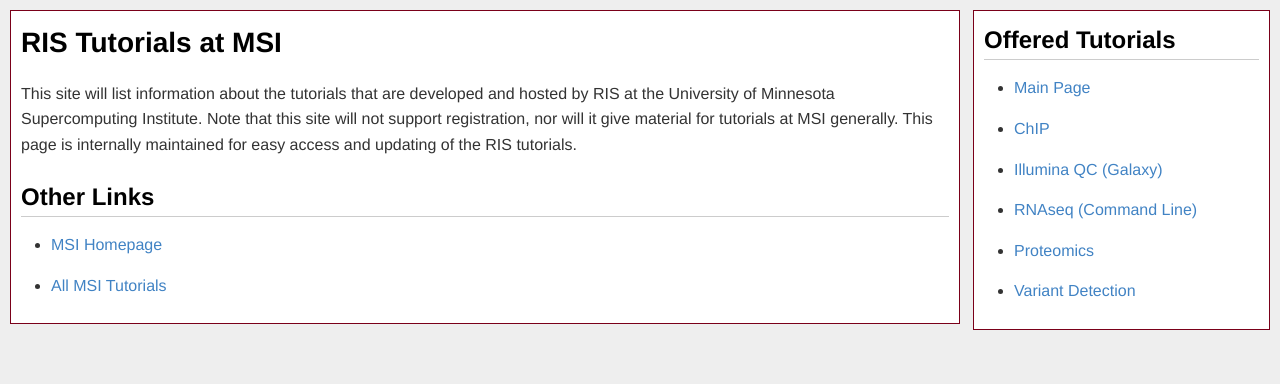
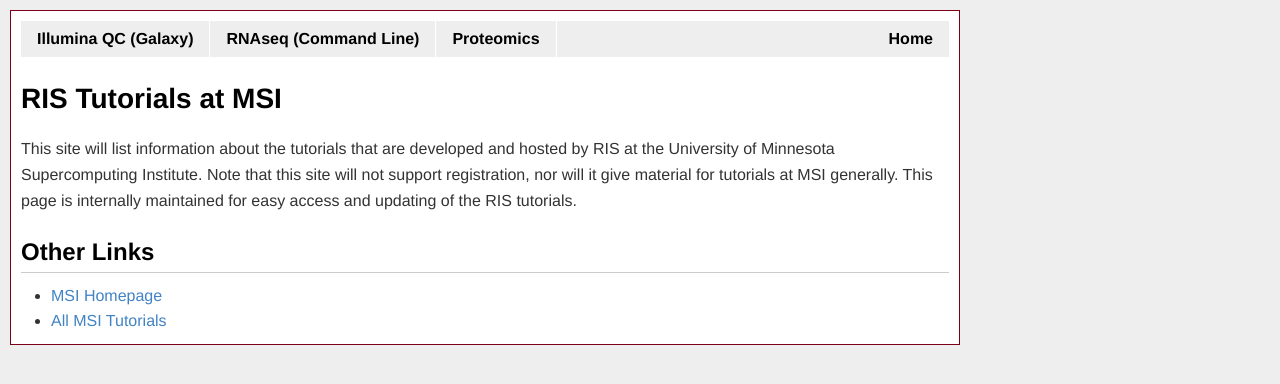
Before and after one commit to msi-ris/Tutorials, a Jekyll site: the page built from index.html, in a window 1280 px wide. Shown: the top 384 px of the page. Built offline with Jekyll 4.4.1, drawn with Linux system fonts in a browser that asks for light colours.

Commit message:
Update layout

```diff
--- a/_layouts/default.html
+++ b/_layouts/default.html
@@ -8,20 +8,15 @@
         <link rel="stylesheet" href="{{ "/css/main.css" | prepend: site.baseurl }}">
     </head>
     <body>
-        <div id="navcontainer">
-            <div id="navdiv">
-                <h2>Offered Tutorials</h2>
-                <ul id="tutlist">
-                    <li><a href="{{ "/" | prepend: site.baseurl }}">Main Page</a></li>
-                    <li><a href="{{ "/chip" | prepend: site.baseurl }}">ChIP</a></li>
-                    <li><a href="{{ "/illumina_galaxy" | prepend: site.baseurl }}">Illumina QC (Galaxy)</a></li>
-                    <li><a href="{{ "/rnaseq_cmd" | prepend: site.baseurl }}">RNAseq (Command Line)</a></li>
-                    <li><a href="{{ "/proteomics" | prepend: site.baseurl }}">Proteomics</a></li>
-                    <li><a href="{{ "/variant" | prepend: site.baseurl }}">Variant Detection</a></li>
-                </ul>
-            </div>
-        </div>
         <div id="maindiv">
+            <ul id="nav">
+                <!-- <li><a href="{{ "/chip" | prepend: site.baseurl }}">ChIP</a></li> -->
+                <li><a href="{{ "/illumina_galaxy" | prepend: site.baseurl }}">Illumina QC (Galaxy)</a></li>
+                <li><a href="{{ "/rnaseq_cmd" | prepend: site.baseurl }}">RNAseq (Command Line)</a></li>
+                <li><a href="{{ "/proteomics" | prepend: site.baseurl }}">Proteomics</a></li>
+                <!-- <li><a href="{{ "/variant" | prepend: site.baseurl }}">Variant Detection</a></li> -->
+                <li style="float:right"><a href="{{ "/" | prepend: site.baseurl }}">Home</a></li>
+            </ul>
             {{ content }}
         </div>
     </body>
--- a/css/main.css
+++ b/css/main.css
@@ -15,6 +15,7 @@ body {
     top:10px;
     left:10px;
     margin-right:320px;
+    margin-bottom:10px;
     min-width:620px;
     padding:10px;
     border:1px solid #7a0019;
@@ -62,4 +63,42 @@ div.warn {
 
 li, ul, ol {
     line-hieght:1;
+    margin:0;
 }
+
+/* This is the CSS for the navbar style navigation that we are going to use */
+ul#nav {
+    list-style-type:none;
+    margin:0;
+    padding:0;
+    overflow:hidden;
+    background-color:#eee;
+}
+
+ul#nav li {
+    float:left;
+    border-right:1px solid #fff;
+    font-weight:bold;
+}
+
+ul#nav li:last-child {
+  border-right: none;
+}
+
+ul#nav li a {
+  display:block;
+  color:#000;
+  text-align:center;
+  padding:5px 16px;
+  text-decoration:none;
+}
+
+ul#nav li a:hover:not(.active) {
+  background-color:#7a0019;
+  color:#fff;
+}
+
+ul#nav a.active {
+  background-color:#7a0019;
+  color:#fff;
+}
```
Also changed, not shown: rnaseq_cmd.md (+4 -2 lines), 3 other files.
